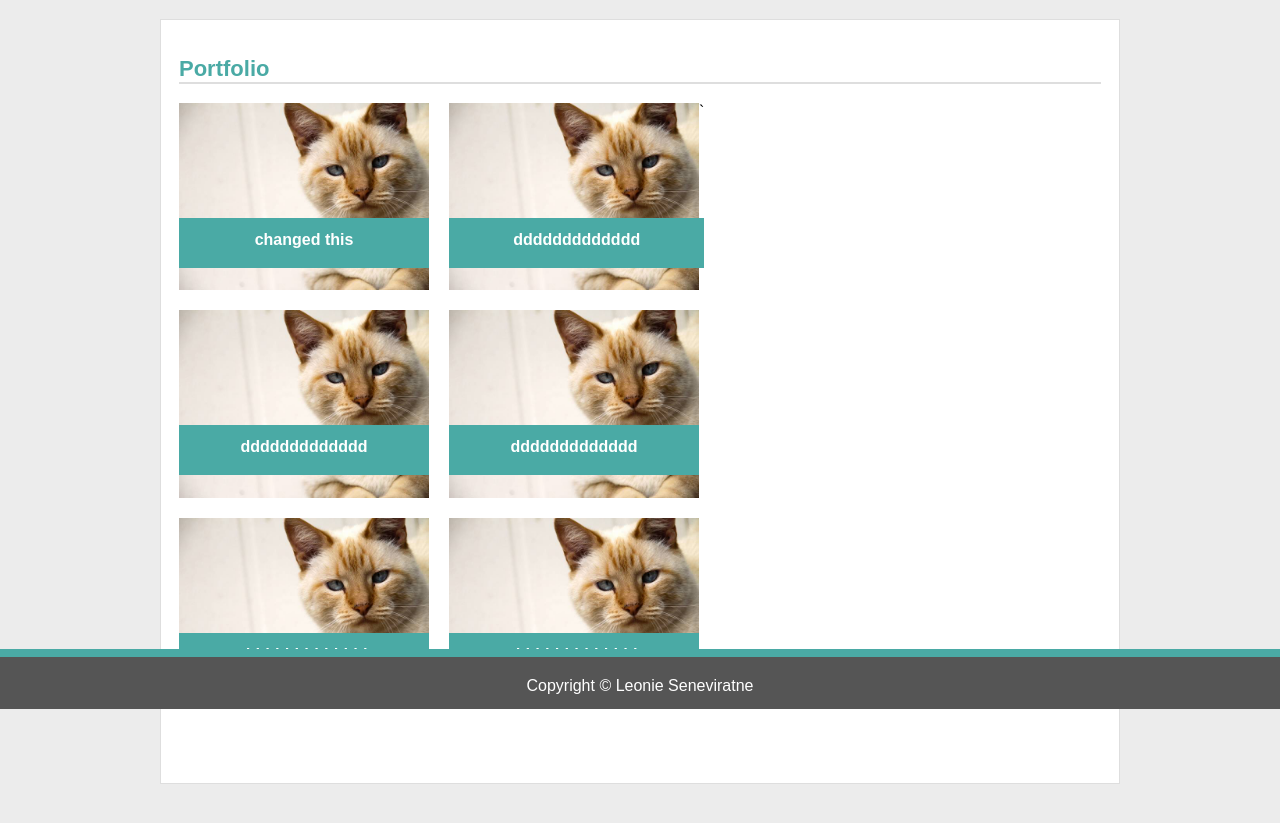
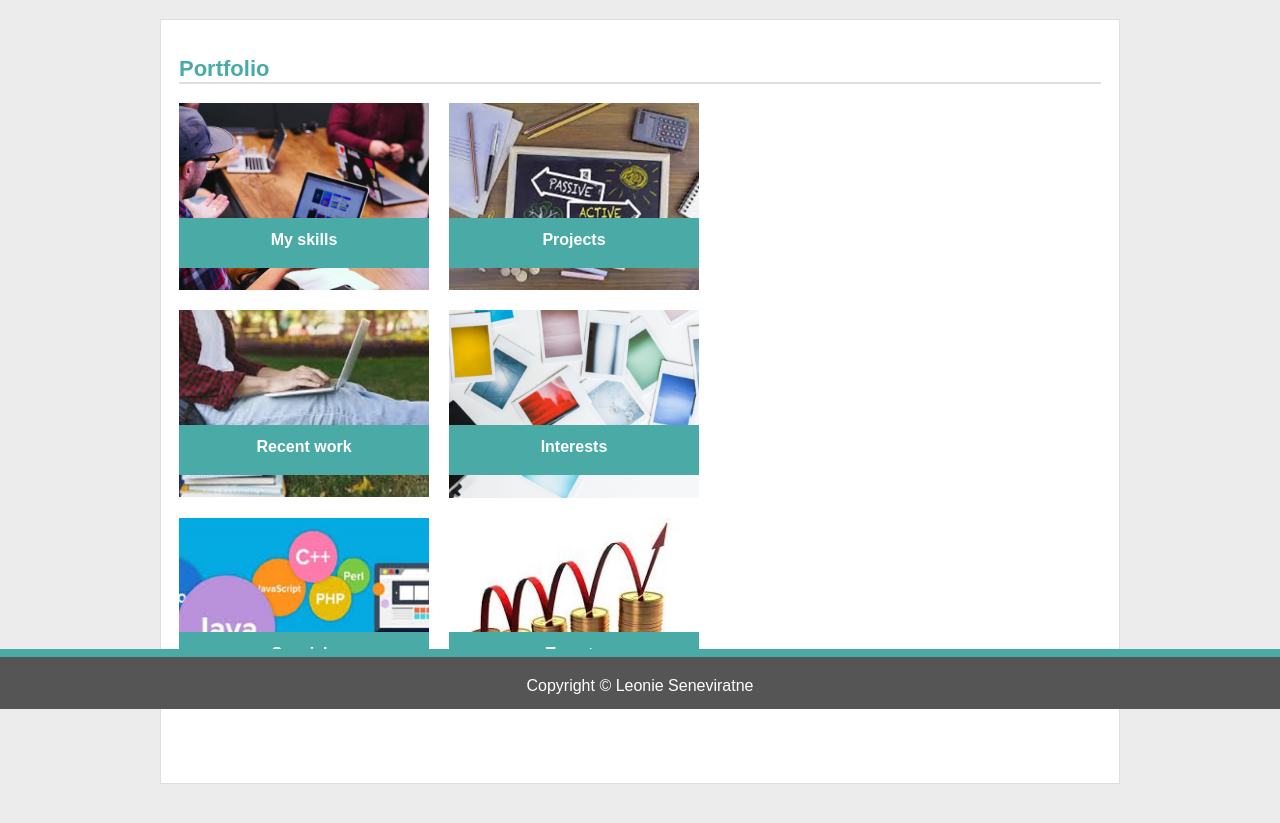
Before and after one commit to leoniesenevi/basic-portfolio, a plain HTML site: page portfolio.html in a window 1280 px wide. Shown: the part 91-914 px from the top of the page. Drawn offline with Linux system fonts and the light colour scheme.

Commit message:
updates to the portfolio

```diff
--- a/assets/styles/style.css
+++ b/assets/styles/style.css
@@ -82,7 +82,7 @@ nav a:last-child {
 .main-container p {
   color: #777;
   line-height: 30px;
-  font-size: 17px;
+  font-size: 18px;
 }
 
 main {
@@ -137,7 +137,7 @@ input[type=submit]:hover {
 /* css for portfolio page */
 .image-wrapper {
   overflow: auto;
-  width: 550px;
+  width: 600px;
   margin-bottom: 40px;
 }
 
--- a/portfolio.html
+++ b/portfolio.html
@@ -24,33 +24,33 @@
           <div class="image-wrapper">
 
             <div class="pic1">
-              <img src="assets/images/cat.jpg">
-              <h4>changed this</h4>
-            </div>
-
-            <div class="pic1">`
-              <img src="assets/images/cat.jpg">
-              <h4>ddddddddddddd</h4>
+              <img src="assets/images/skills.jpg">
+              <h4>My skills</h4>
             </div>
 
             <div class="pic1">
-              <img src="assets/images/cat.jpg">
-              <h4>ddddddddddddd</h4>
+              <img src="assets/images/project.jpg">
+              <h4>Projects</h4>
             </div>
 
             <div class="pic1">
-              <img src="assets/images/cat.jpg">
-              <h4>ddddddddddddd</h4>
+              <img src="assets/images/recentwork.jpg">
+              <h4>Recent work</h4>
             </div>
 
             <div class="pic1">
-              <img src="assets/images/cat.jpg">
-              <h4>ddddddddddddd</h4>
+              <img src="assets/images/Interests.jpg">
+              <h4>Interests</h4>
             </div>
 
             <div class="pic1">
-              <img src="assets/images/cat.jpg">
-              <h4>ddddddddddddd</h4>
+              <img src="assets/images/speacial.jpg">
+              <h4>Specials</h4>
+            </div>
+
+            <div class="pic1">
+              <img src="assets/images/target.jpg">
+              <h4>Targets</h4>
             </div>
           </div>
         </div>
```
Also changed, not shown: index.html (+5 -3 lines), assets/images/Interests.jpg (added), assets/images/fix.jfif (added), assets/images/project.jpg (added), assets/images/recentwork.jpg (added), assets/images/skills.jpg (added), assets/images/speacial.jpg (added), assets/images/target.jpg (added).
